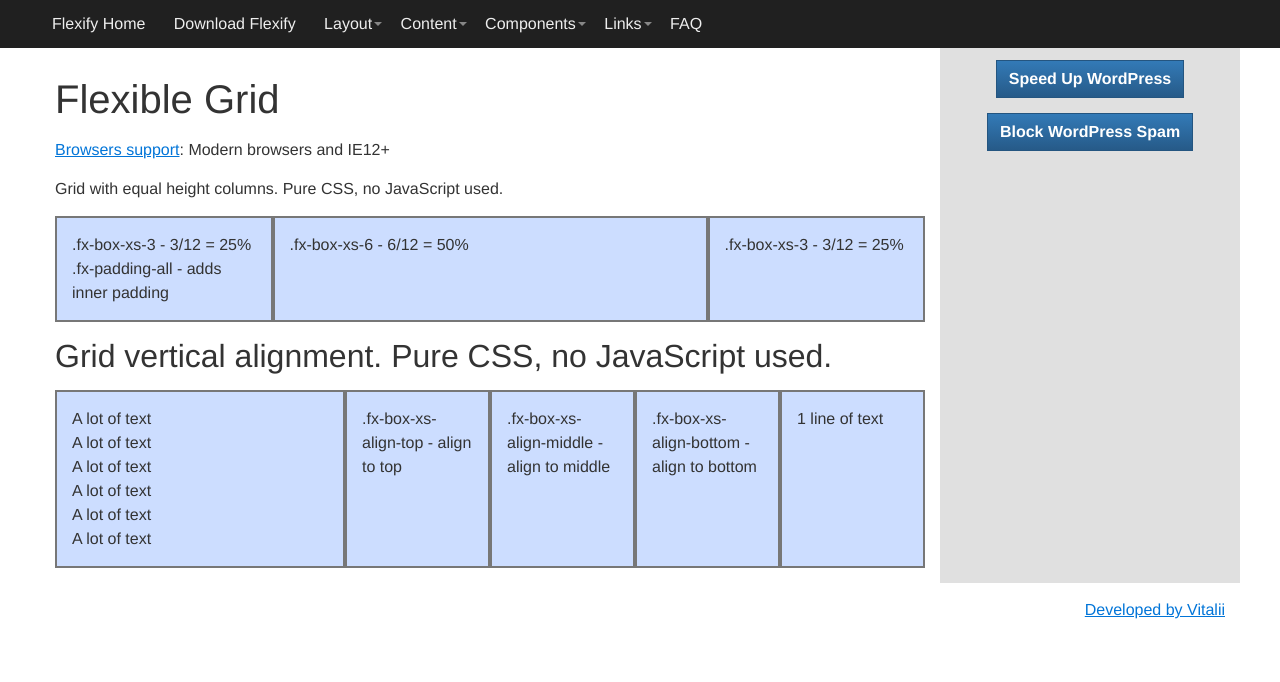
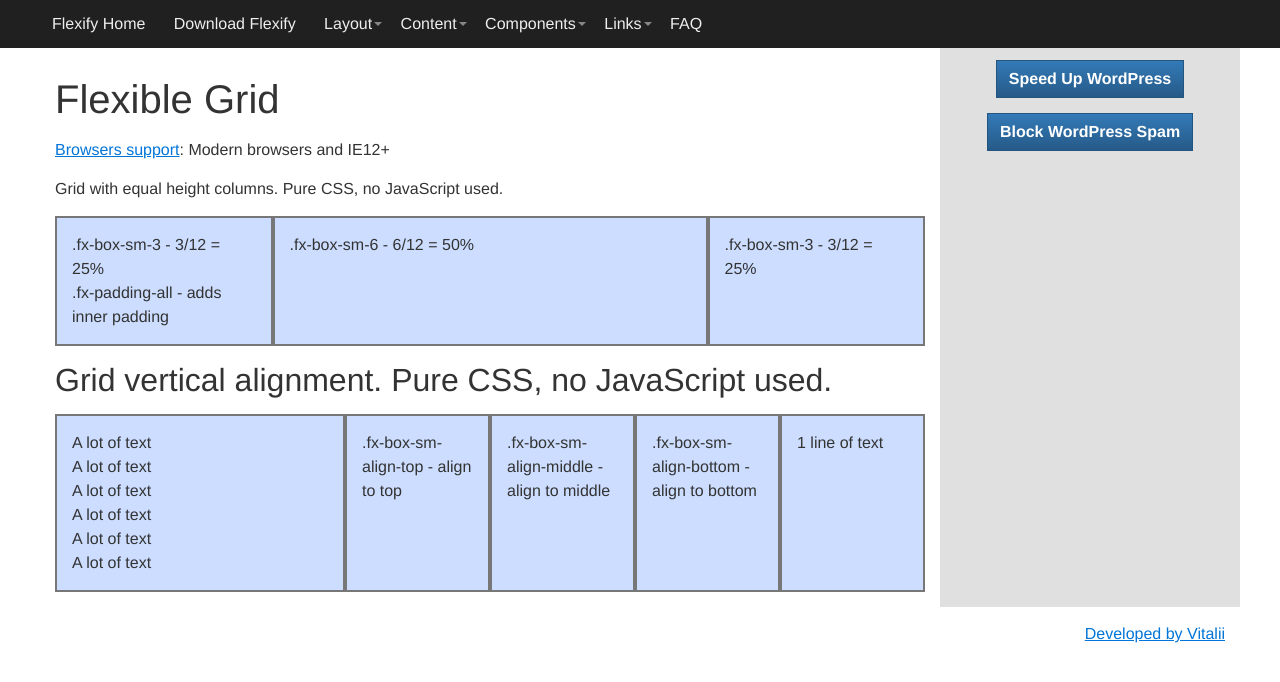
Before and after one commit to webvitalii/flexify, a PHP site: page /grid-flexible.php in a window 1280 px wide. Shown: the top 682 px of the page. Run offline with PHP 8.4, Linux system fonts and the light colour scheme.

Commit message:
Switch to -sm- cols

```diff
--- a/grid-flexible.php
+++ b/grid-flexible.php
@@ -7,22 +7,22 @@
 	<p>Grid with equal height columns. Pure CSS, no JavaScript used.</p>
 
 	<div class="fx-grid">
-		<div class="fx-box-xs-3 fx-padding-all fx-demo">.fx-box-xs-3 - 3/12 = 25%<br> .fx-padding-all - adds inner padding</div>
-		<div class="fx-box-xs-6 fx-padding-all fx-demo">.fx-box-xs-6 - 6/12 = 50%</div>
-		<div class="fx-box-xs-3 fx-padding-all fx-demo">.fx-box-xs-3 - 3/12 = 25%</div>
+		<div class="fx-box-sm-3 fx-padding-all fx-demo">.fx-box-sm-3 - 3/12 = 25%<br> .fx-padding-all - adds inner padding</div>
+		<div class="fx-box-sm-6 fx-padding-all fx-demo">.fx-box-sm-6 - 6/12 = 50%</div>
+		<div class="fx-box-sm-3 fx-padding-all fx-demo">.fx-box-sm-3 - 3/12 = 25%</div>
 	</div>
 
 	<h2>Grid vertical alignment. Pure CSS, no JavaScript used.</h2>
 
 	<div class="fx-grid">
-		<div class="fx-box-xs-4 fx-padding-all fx-demo">
+		<div class="fx-box-sm-4 fx-padding-all fx-demo">
 			A lot of text<br>A lot of text<br>A lot of text<br>
 			A lot of text<br>A lot of text<br>A lot of text<br>
 		</div>
-		<div class="fx-box-xs-2 fx-box-xs-align-top fx-padding-all fx-demo">.fx-box-xs-align-top - align to top</div>
-		<div class="fx-box-xs-2 fx-box-xs-align-middle fx-padding-all fx-demo">.fx-box-xs-align-middle - align to middle</div>
-		<div class="fx-box-xs-2 fx-box-xs-align-bottom fx-padding-all fx-demo">.fx-box-xs-align-bottom - align to bottom</div>
-		<div class="fx-box-xs-2 fx-padding-all fx-demo">1 line of text</div>
+		<div class="fx-box-sm-2 fx-box-sm-align-top fx-padding-all fx-demo">.fx-box-sm-align-top - align to top</div>
+		<div class="fx-box-sm-2 fx-box-sm-align-middle fx-padding-all fx-demo">.fx-box-sm-align-middle - align to middle</div>
+		<div class="fx-box-sm-2 fx-box-sm-align-bottom fx-padding-all fx-demo">.fx-box-sm-align-bottom - align to bottom</div>
+		<div class="fx-box-sm-2 fx-padding-all fx-demo">1 line of text</div>
 	</div>
 
 <?php include('inc/_footer.php'); ?>
--- a/inc/_header.php
+++ b/inc/_header.php
@@ -37,4 +37,4 @@ if( $title == 'Index' ) {
 
 	<div class="fx-grid">
 
-		<div class="fx-box-xs-9 fx-padding-all">
+		<div class="fx-box-sm-9 fx-padding-all">
--- a/inc/_sidebar.php
+++ b/inc/_sidebar.php
@@ -1,5 +1,5 @@
 
-<div class="fx-box-xs-3 fx-padding-all fx-bg-gray-lightest">
+<div class="fx-box-sm-3 fx-padding-all fx-bg-gray-lightest">
 
 	<div class="fx-text-center fx-margin-bottom">
 		<a href="//codecanyon.net/item/silver-bullet-pro/15171769?ref=webvitalii" target="_blank" title="Silver Bullet Pro - Speed up and Protect WordPress in a Smart Way" class="fx-btn fx-btn-primary">Speed Up WordPress</a>
```
